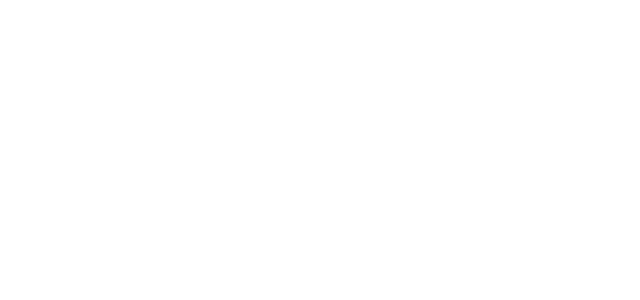
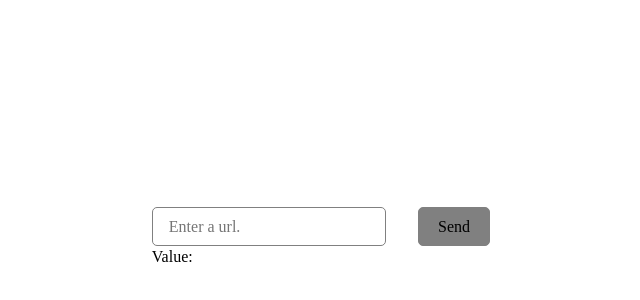
Before and after one commit to DreckSallow/skrap, an Angular app: page / in a window 1280 px wide. Shown: the part 162-462 px from the top of the page, without its empty margins (319-959 px from the left). Built offline with nearby package versions, Linux system fonts and the light colour scheme.

Commit message:
add home page with basic layout and styles

```diff
--- a/src/app/app-routing.module.ts
+++ b/src/app/app-routing.module.ts
@@ -1,7 +1,13 @@
 import { NgModule } from '@angular/core';
 import { RouterModule, Routes } from '@angular/router';
+import { HomePage } from './pages';
 
-const routes: Routes = [];
+const routes: Routes = [
+  {
+    path: "",
+    component: HomePage
+  }
+];
 
 @NgModule({
   imports: [RouterModule.forRoot(routes)],
--- /dev/null
+++ b/src/app/pages/home/home.component.css
@@ -0,0 +1,27 @@
+.home-container {
+  min-height: 100vh;
+  width: 100vw;
+  display: flex;
+  justify-content: center;
+  align-items: center;
+}
+
+.home-content-form {
+  display: flex;
+  flex-direction: row;
+  gap: 2em;
+}
+
+.home-content-form input {
+  padding: .6em 1em;
+  display: block;
+  border-radius: 5px;
+  border: 1px solid gray;
+}
+
+.home-content-form button {
+  padding: .6em 1.2em;
+  border-radius: 5px;
+  border: 1px solid gray;
+  background-color: gray;
+}
--- /dev/null
+++ b/src/app/pages/home/home.component.html
@@ -0,0 +1,9 @@
+<main class="home-container">
+  <div>
+    <form class="home-content-form">
+      <input placeholder="Enter a url." required type="url" [formControl]="url" />
+      <button type="submit">Send</button>
+    </form>
+    <p> Value: {{url.value}}</p>
+  </div>
+</main>
--- /dev/null
+++ b/src/app/pages/home/home.component.ts
@@ -0,0 +1,13 @@
+import { Component } from '@angular/core';
+import { FormBuilder, FormControl } from '@angular/forms';
+
+@Component({
+  selector: 'app-home',
+  templateUrl: './home.component.html',
+  styleUrls: ['./home.component.css']
+})
+export default class HomeComponent {
+  title = "Skrap title";
+  url = new FormControl("")
+
+}
--- /dev/null
+++ b/src/app/pages/index.ts
@@ -0,0 +1 @@
+export { default as HomePage } from "./home/home.component";
```
Also changed, not shown: src/app/app.module.ts (+6 -3 lines), 1 other file (tests, documents, lock files or other folders).
